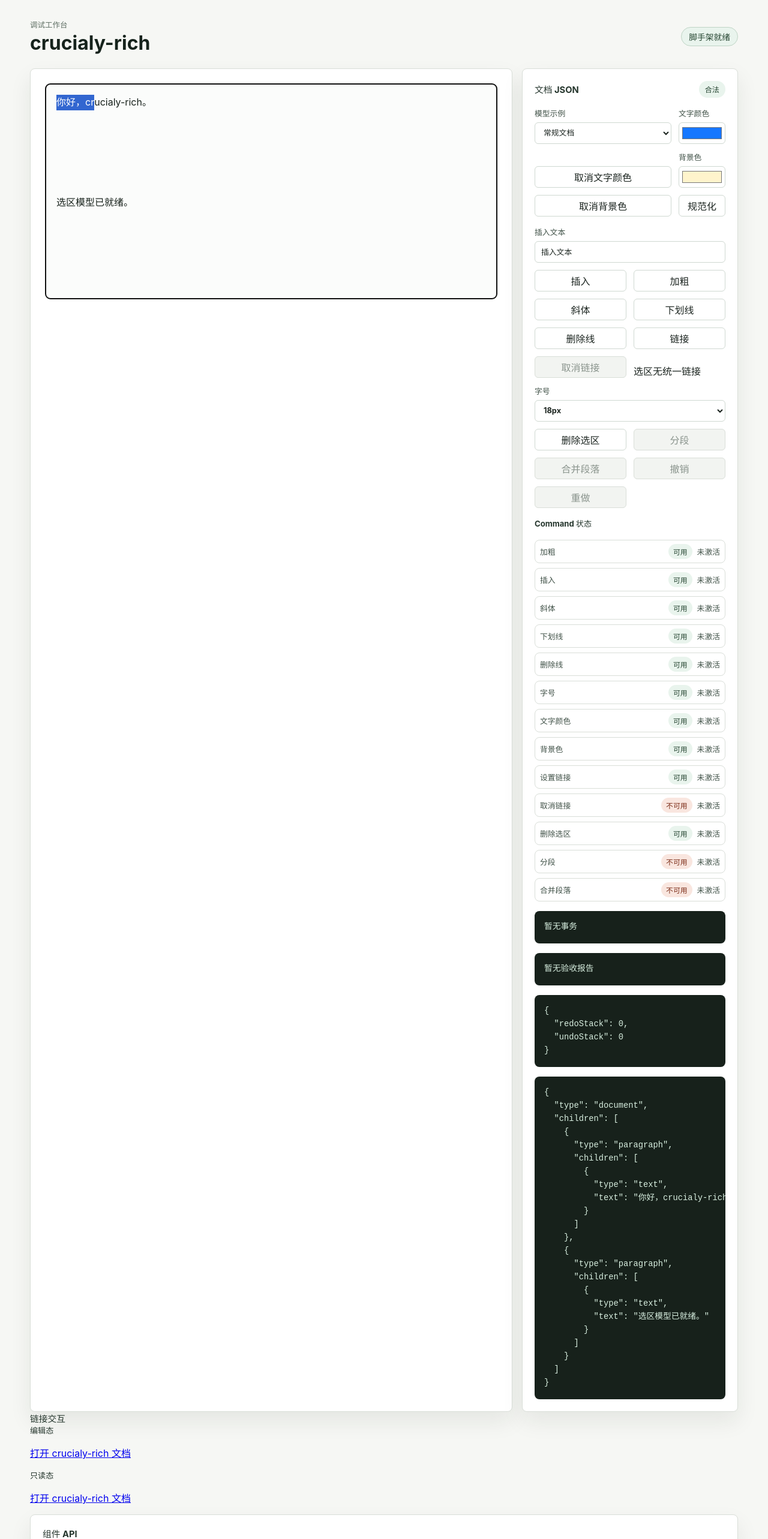
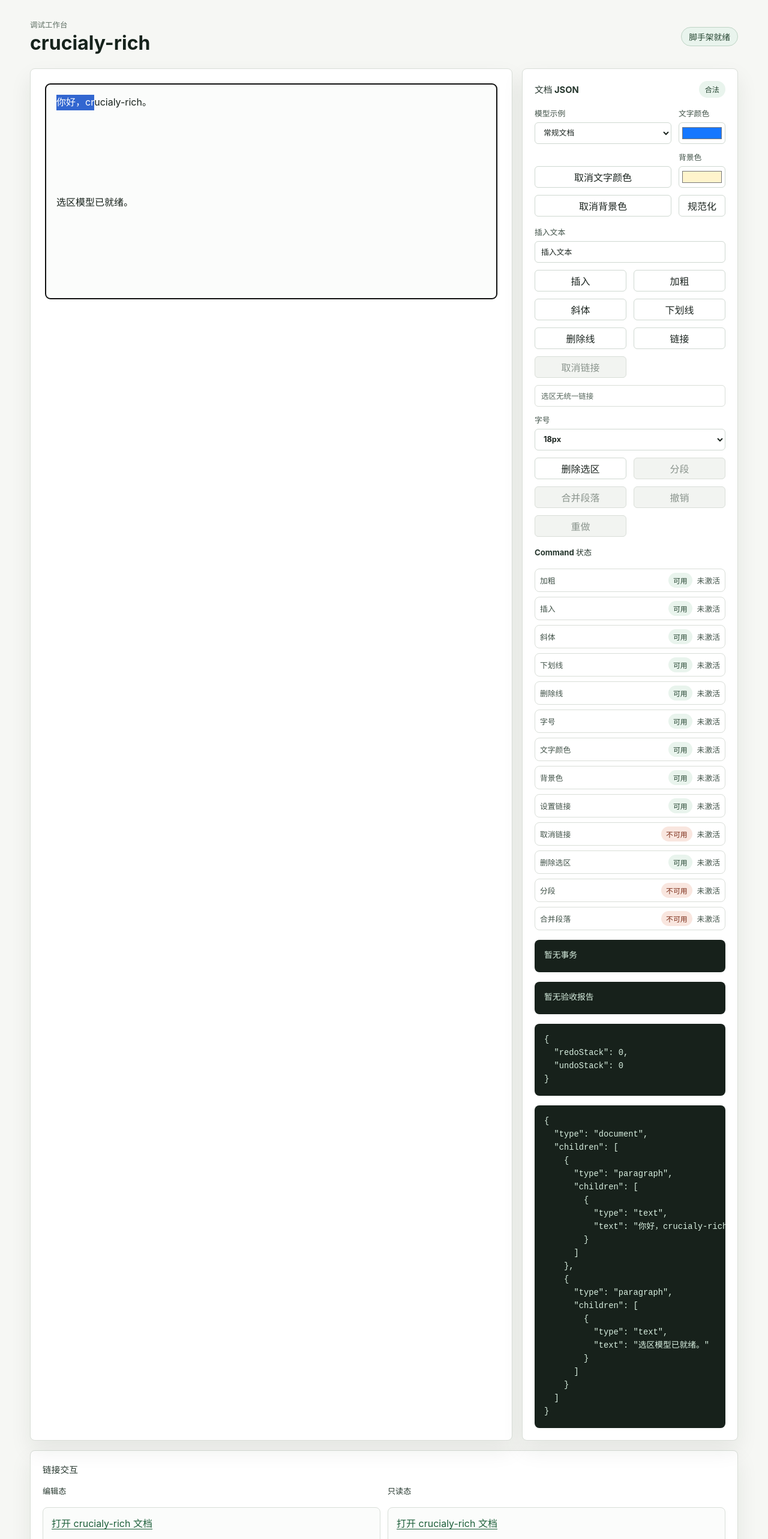
Before and after one commit to QDyanbing/crucialy-rich, a React (Vite) app in the folder apps/demo/: page / in a window 1280 px wide. Shown: the top 2566 px of the page at 60% size. Built offline with nearby package versions, Linux system fonts and the light colour scheme.

Commit message:
style: distinguish link interaction modes

```diff
--- a/apps/demo/src/styles.css
+++ b/apps/demo/src/styles.css
@@ -143,8 +143,21 @@ h3 {
   line-height: 1.6;
 }
 
+.rendered-document a,
 .rendered-document span {
   white-space: pre-wrap;
+}
+
+.rendered-document a,
+.link-example-editor a,
+.mini-editor a {
+  color: #1d5f3a;
+  text-decoration-thickness: 1px;
+  text-underline-offset: 0.16em;
+}
+
+[contenteditable="true"] a {
+  cursor: text;
 }
 
 .debug-panel {
@@ -224,6 +237,24 @@ h3 {
 
 .link-popover-actions button:last-child:not(:disabled):hover {
   background: #254b35;
+}
+
+.selected-link-status {
+  grid-column: 1 / -1;
+  min-width: 0;
+  border: 1px solid #d9ded8;
+  border-radius: 6px;
+  color: #56665c;
+  font-size: 0.78rem;
+  font-weight: 700;
+  overflow-wrap: anywhere;
+  padding: 8px 10px;
+}
+
+.selected-link-status[data-state="linked"] {
+  border-color: #a8c5b1;
+  background: #e9f4ed;
+  color: #254531;
 }
 
 .color-control input[type="color"] {
@@ -478,6 +509,42 @@ input {
   box-shadow: 0 16px 36px rgb(26 36 30 / 8%);
 }
 
+.link-interaction-examples {
+  display: grid;
+  gap: 16px;
+  margin-top: 16px;
+  padding: 20px;
+  border: 1px solid #d9ded8;
+  border-radius: 8px;
+  background: #ffffff;
+  box-shadow: 0 16px 36px rgb(26 36 30 / 8%);
+}
+
+.link-example-grid {
+  display: grid;
+  grid-template-columns: repeat(2, minmax(0, 1fr));
+  gap: 12px;
+}
+
+.link-mode-example {
+  display: grid;
+  gap: 10px;
+  min-width: 0;
+}
+
+.link-example-editor {
+  min-height: 112px;
+  border: 1px solid #d9ded8;
+  border-radius: 8px;
+  background: #fbfcfb;
+  padding: 14px;
+}
+
+.link-example-editor p {
+  margin: 0;
+  line-height: 1.55;
+}
+
 .render-boundaries {
   display: grid;
   gap: 16px;
@@ -530,6 +597,7 @@ input {
   line-height: 1.55;
 }
 
+.mini-editor a,
 .mini-editor span {
   white-space: pre-wrap;
 }
@@ -553,8 +621,9 @@ input {
   .boundary-grid,
   .component-grid,
   .debug-stack,
+  .link-example-grid,
   .operation-controls {
-    grid-template-columns: 1fr;
+    grid-template-columns: minmax(0, 1fr);
   }
 
   .editor-surface,
```
